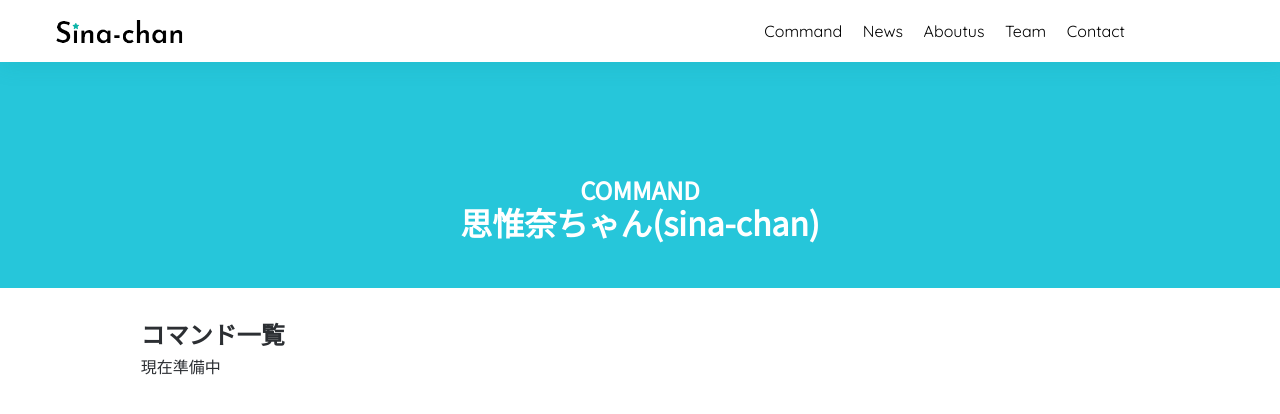
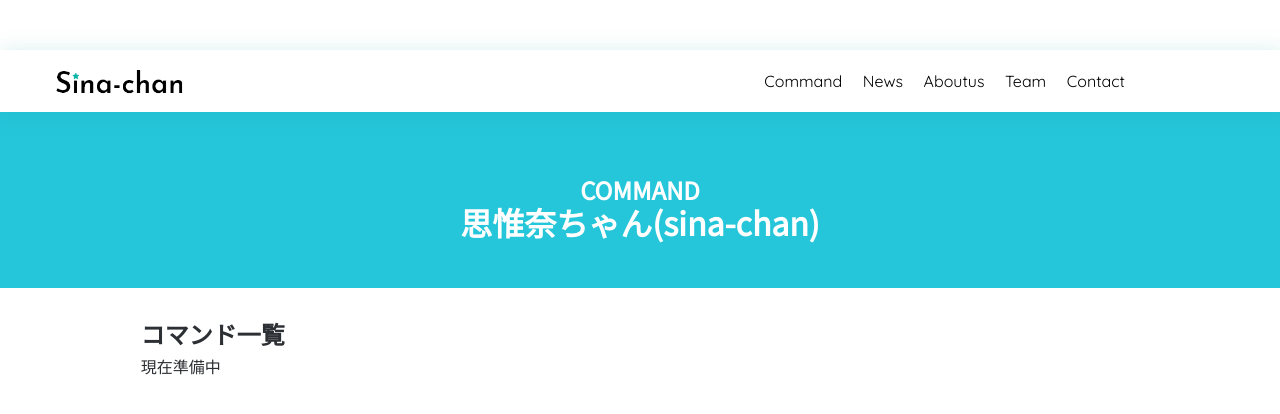
Before and after one commit to SinaKitagami/sinakitagami.github.io, a Jekyll site: the page built from command.md, in a window 1280 px wide and 900 px high. Shown: the top 414 px of the window. Built offline with Jekyll 4.4.1, drawn with Linux system fonts in a browser that asks for light colours; nearby versions of some CDN libraries.

Commit message:
[fix] announce box's design.

```diff
--- a/assets/css/main.scss
+++ b/assets/css/main.scss
@@ -158,7 +158,7 @@
           font-size: 12px;
           height: $announce-height;
           line-height: 13px;
-          padding-top: 8px;
+          /*padding-top: 8px;*/
         }
       }
     .header-right a:hover {
@@ -177,7 +177,7 @@
         /*box-shadow: 0 0 10px;*/
         background-color: #ffffff;
         position: fixed;
-        top: $announce-height;
+        /*top: $announce-height;*/
         z-index: 9999;
         box-shadow: 2px 2px 20px 2px #04919125;
     }
```
